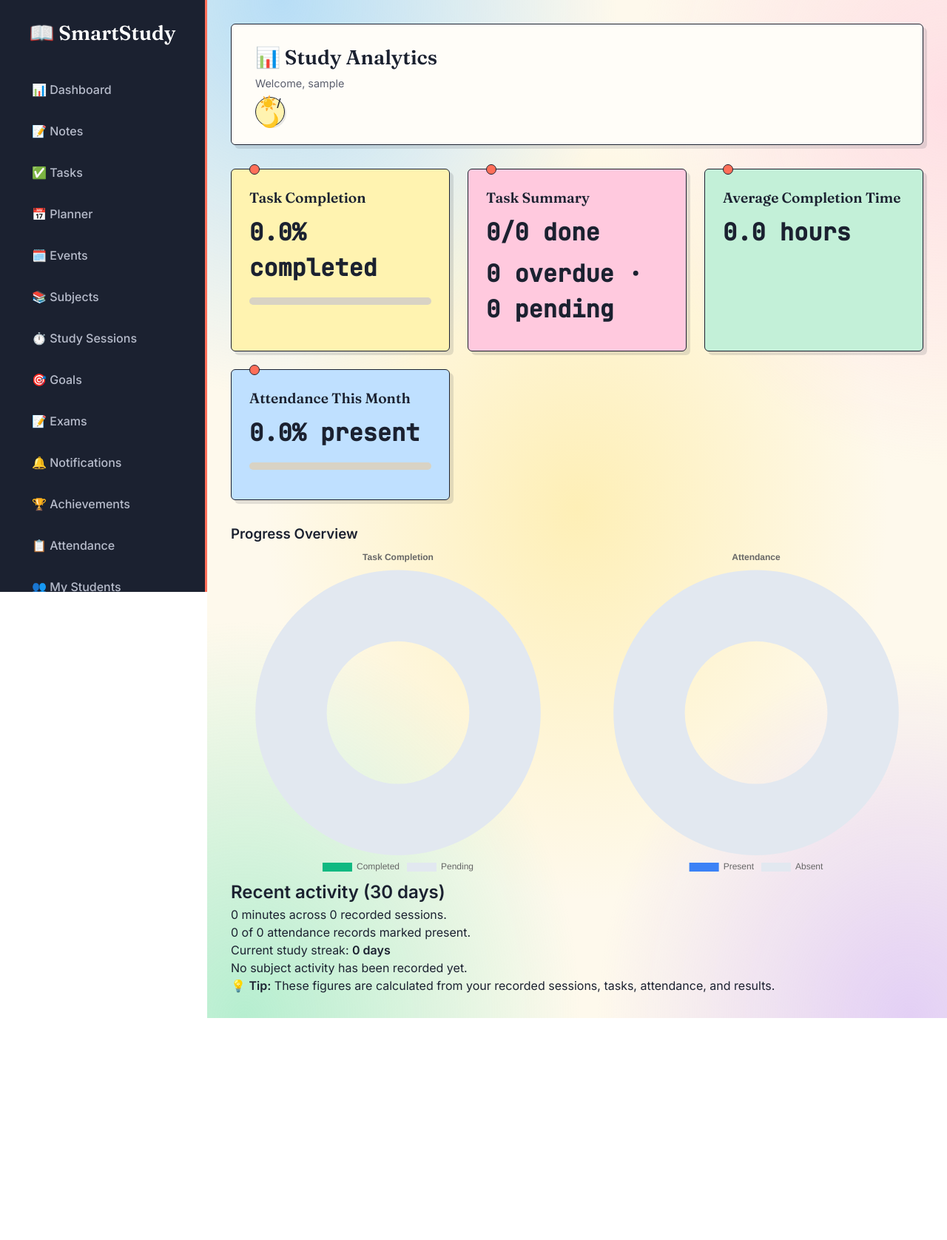
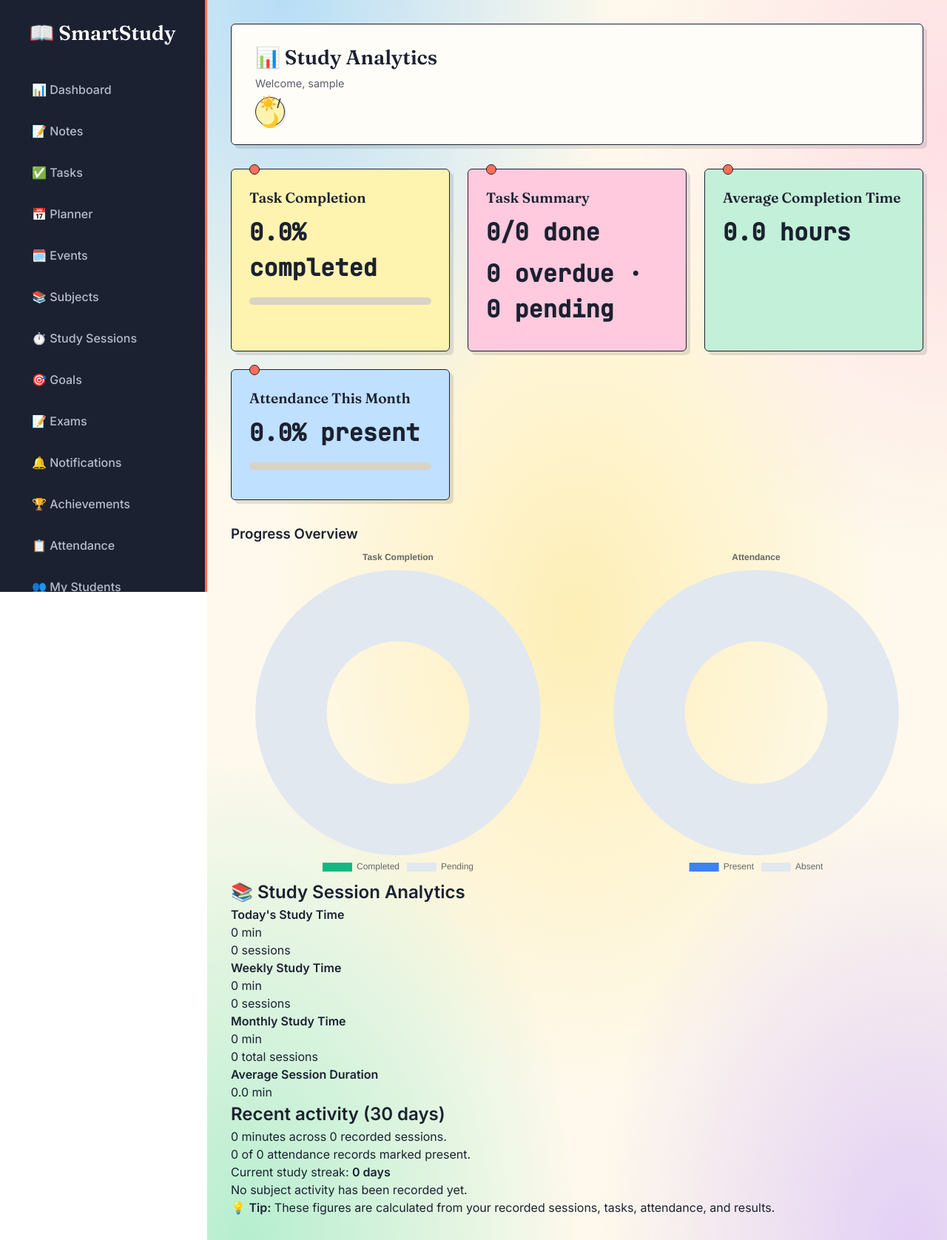
Before and after one commit to Anurag666-bot/smart-study-system, a Django app: page /analytics/ in a window 1280 px wide. Shown: the whole page at 74% size. Before the commit the page ends 1376 px from the top, so only its background shows below. Run offline with Django 5.2, Linux system fonts and the light colour scheme; the visitor is signed in with stand-in values (Sample User, id 1); data that the repository does not hold is empty.

Commit message:
feat: add study session productivity analytics

```diff
--- a/studyapp/services/analytics.py
+++ b/studyapp/services/analytics.py
@@ -240,3 +240,84 @@
         'task_completion_percent': completion_percentage,
         'average_completion_time_hours': average_completion_time_hours,
     }
+
+
+def get_study_session_analytics(user, *, today=None, now=None):
+    """Return comprehensive study session analytics for actual study behavior.
+
+    Measures:
+      - today's study time (minutes)
+      - weekly study time (minutes)
+      - monthly study time (minutes)
+      - average session duration (minutes)
+      - sessions completed (count)
+      - most studied subject (name)
+    """
+    from datetime import date as date_cls
+
+    now = now or timezone.now()
+    today = today or timezone.localdate(now)
+
+    # Convert date to aware datetime at midnight
+    if isinstance(today, date_cls) and not isinstance(today, timezone.datetime):
+        now_datetime = timezone.make_aware(
+            timezone.datetime.combine(today, timezone.datetime.min.time())
+        )
+    else:
+        now_datetime = today
+
+    # Define time windows
+    today_start = now_datetime.replace(hour=0, minute=0, second=0, microsecond=0)
+    today_end = today_start + timedelta(days=1)
+
+    week_start = today_start - timedelta(days=today_start.weekday())  # Monday
+    month_start = today_start.replace(day=1)
+
+    # Get all sessions within the required windows
+    all_sessions = StudySession.objects.filter(
+        user=user,
+        started_at__gte=month_start,
+        started_at__lt=today_end,
+    ).select_related('subject').order_by('started_at')
+
+    # Categorize sessions by time window
+    today_sessions = [s for s in all_sessions if today_start <= s.started_at < today_end]
+    week_sessions = [s for s in all_sessions if week_start <= s.started_at < today_end]
+    month_sessions = all_sessions
+
+    # Calculate time metrics
+    today_study_time = sum(_session_minutes(session) for session in today_sessions)
+    weekly_study_time = sum(_session_minutes(session) for session in week_sessions)
+    monthly_study_time = sum(_session_minutes(session) for session in month_sessions)
+
+    # Calculate sessions count
+    sessions_completed = len(month_sessions)
+
+    # Calculate average session duration
+    if month_sessions:
+        total_minutes = sum(_session_minutes(session) for session in month_sessions)
+        average_session_duration = round(total_minutes / len(month_sessions), 2) if total_minutes > 0 else 0.0
+    else:
+        average_session_duration = 0.0
+
+    # Find most studied subject
+    subject_study_time = defaultdict(int)
+    for session in month_sessions:
+        subject_name = session.subject.name if session.subject else 'General'
+        subject_study_time[subject_name] += _session_minutes(session)
+
+    most_studied_subject = None
+    if subject_study_time:
+        most_studied_subject = max(subject_study_time.items(), key=lambda x: x[1])[0]
+
+    return {
+        'today_study_time_minutes': today_study_time,
+        'weekly_study_time_minutes': weekly_study_time,
+        'monthly_study_time_minutes': monthly_study_time,
+        'average_session_duration_minutes': average_session_duration,
+        'sessions_completed': sessions_completed,
+        'most_studied_subject': most_studied_subject,
+        'subject_breakdown': dict(subject_study_time),
+        'today_sessions_count': len(today_sessions),
+        'week_sessions_count': len(week_sessions),
+    }
--- a/studyapp/templates/dashboard/analytics.html
+++ b/studyapp/templates/dashboard/analytics.html
@@ -32,6 +32,48 @@
         </div>
     </div>
 </div>
+
+<div class="content-card">
+    <h2>📚 Study Session Analytics</h2>
+    <div class="analytics-grid">
+        <div class="metric-box">
+            <h4>Today's Study Time</h4>
+            <p class="metric-value">{{ study_session_analytics.today_study_time_minutes }} min</p>
+            <p class="metric-sub">{{ study_session_analytics.today_sessions_count }} session{{ study_session_analytics.today_sessions_count|pluralize }}</p>
+        </div>
+        <div class="metric-box">
+            <h4>Weekly Study Time</h4>
+            <p class="metric-value">{{ study_session_analytics.weekly_study_time_minutes }} min</p>
+            <p class="metric-sub">{{ study_session_analytics.week_sessions_count }} session{{ study_session_analytics.week_sessions_count|pluralize }}</p>
+        </div>
+        <div class="metric-box">
+            <h4>Monthly Study Time</h4>
+            <p class="metric-value">{{ study_session_analytics.monthly_study_time_minutes }} min</p>
+            <p class="metric-sub">{{ study_session_analytics.sessions_completed }} total session{{ study_session_analytics.sessions_completed|pluralize }}</p>
+        </div>
+        <div class="metric-box">
+            <h4>Average Session Duration</h4>
+            <p class="metric-value">{{ study_session_analytics.average_session_duration_minutes|floatformat:1 }} min</p>
+        </div>
+    </div>
+
+    {% if study_session_analytics.most_studied_subject %}
+        <div class="most-studied">
+            <h4>Most Studied Subject</h4>
+            <p><strong>{{ study_session_analytics.most_studied_subject }}</strong></p>
+        </div>
+    {% endif %}
+
+    {% if study_session_analytics.subject_breakdown %}
+        <h4>Subject Breakdown (This Month)</h4>
+        <ul class="subject-list">
+        {% for subject, minutes in study_session_analytics.subject_breakdown.items %}
+            <li>{{ subject }} — {{ minutes }} minutes</li>
+        {% endfor %}
+        </ul>
+    {% endif %}
+</div>
+
 <div class="content-card">
     <h2>Recent activity ({{ analytics_data.window_days }} days)</h2>
     <p>{{ analytics_data.study_minutes_recent }} minutes across {{ analytics_data.study_sessions_recent }} recorded sessions.</p>
--- a/studyapp/views.py
+++ b/studyapp/views.py
@@ -90,7 +90,7 @@
 from .algorithms.textrank_summary import textrank_summary
 from .algorithms.tfidf_search import tfidf_search
 from .algorithms.priority_scheduler import prioritize_tasks
-from .services.analytics import get_student_analytics, get_task_analytics
+from .services.analytics import get_student_analytics, get_task_analytics, get_study_session_analytics
 from .services.attendance import calculate_attendance
 from .services.planner import build_adaptive_plan
 from .services.priority import calculate_priority_score
@@ -386,9 +386,11 @@
 def analytics(request):
     analytics_data = get_student_analytics(request.user)
     task_analytics = get_task_analytics(request.user)
+    study_session_analytics = get_study_session_analytics(request.user)
     return render(request, 'dashboard/analytics.html', {
         'analytics_data': analytics_data,
         'task_analytics': task_analytics,
+        'study_session_analytics': study_session_analytics,
         'completed_percent': analytics_data['task_completion_percent'],
         'attendance_percent': analytics_data['attendance_percent_recent'],
     })
```
Also changed, not shown: studyapp/static/css/dashboard.css (+86 -0 lines), studyapp/tests/test_study_session_analytics.py (added, +333 -0 lines), docs/development-status.md (line endings or trailing spaces).
